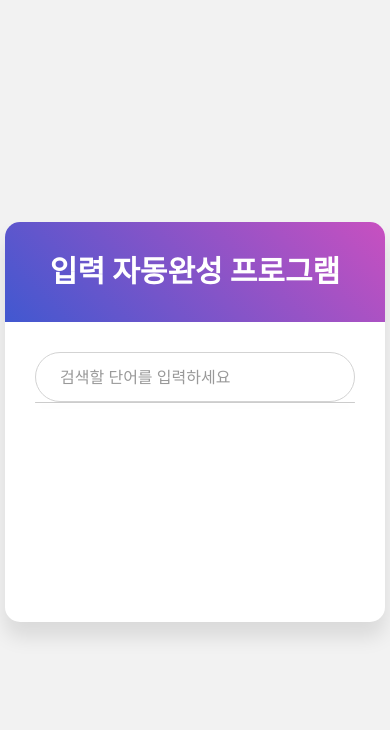
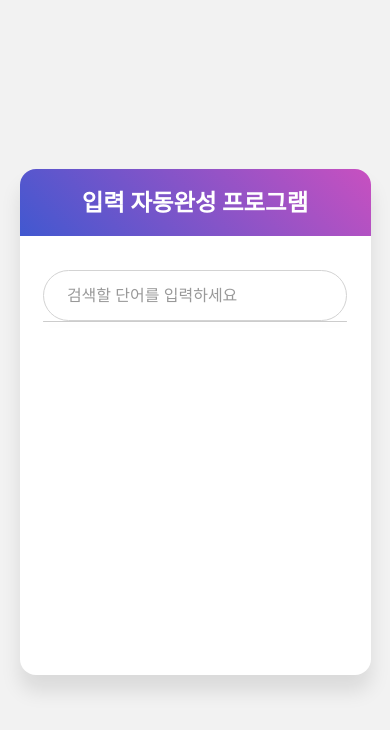
Before and after one commit to helloyoon07/-, a Flask app: page / in a window 390 px wide. Shown: the top 730 px of the page. Run offline with Flask 3, Linux system fonts and the light colour scheme; parts of the project's set-up code (start-up, migrations or seed data) failed here and were passed over.

Commit message:
Update style.css with responsive layout

```diff
--- a/static/css/style.css
+++ b/static/css/style.css
@@ -14,6 +14,8 @@ body {
   width: 100%;
   place-items: center;
   background: #f2f2f2;
+  font-size: 16px;
+  /* rem 기준 */
 }
 
 ::selection {
@@ -22,43 +24,48 @@ body {
 }
 
 .wrapper {
-  width: 380px;
+  width: 90vw;
+  max-width: 400px;
+  min-width: 260px;
+  height: auto;
+  min-height: 60vh;
   background: #fff;
-  border-radius: 15px;
-  box-shadow: 0 15px 20px rgba(0, 0, 0, 0.1);
+  border-radius: 1rem;
+  box-shadow: 0 1rem 1.25rem rgba(0, 0, 0, 0.1);
   position: relative;
-  min-height: 400px;
 }
 
 .wrapper .title {
-  font-size: 30px;
+  font-size: 6vw;
+  max-font-size: 2rem;
   font-weight: 600;
   text-align: center;
-  line-height: 100px;
+  line-height: 8vh;
   color: #fff;
   user-select: none;
-  border-radius: 15px 15px 0 0;
+  border-radius: 1rem 1rem 0 0;
   background: linear-gradient(-135deg, #c850c0, #4158d0);
 }
 
 .wrapper form {
-  padding: 10px 30px 40px;
+  padding: 2vh 6vw 4vh;
 }
 
 .wrapper form .field {
   position: relative;
   width: 100%;
-  height: 50px;
-  margin-top: 20px;
+  height: 6vh;
+  min-height: 48px;
+  margin-top: 2vh;
 }
 
 .wrapper form .field input {
   width: 100%;
   height: 100%;
-  font-size: 16px;
-  padding-left: 20px;
+  font-size: 1rem;
+  padding-left: 1.2rem;
   border: 1px solid lightgrey;
-  border-radius: 25px;
+  border-radius: 2rem;
   transition: all 0.3s ease;
   outline: none;
 }
@@ -71,29 +78,30 @@ body {
 .wrapper form .field label {
   position: absolute;
   top: 50%;
-  left: 20px;
+  left: 1.2rem;
   transform: translateY(-50%);
   color: #999;
-  font-size: 16px;
+  font-size: 1rem;
   font-weight: 400;
   pointer-events: none;
   transition: all 0.3s ease;
   background-color: white;
-  padding: 0 5px;
+  padding: 0 0.3rem;
 }
 
 form .field input:focus~label,
 form .field input:valid~label {
   top: 0;
-  font-size: 13px;
+  font-size: 0.8rem;
   color: #4158d0;
   transform: translateY(-50%);
 }
 
 form .signup-link {
   text-align: center;
-  margin-top: 20px;
+  margin-top: 2vh;
   color: #262626;
+  font-size: 0.95rem;
 }
 
 form .signup-link a {
@@ -107,16 +115,17 @@ form .signup-link a:hover {
 
 .resend-btn {
   width: 70%;
-  height: 40px;
+  height: 5vh;
+  min-height: 40px;
   background: linear-gradient(-135deg, #c850c0, #4158d0);
   color: #fff;
   border: none;
-  border-radius: 25px;
-  font-size: 15px;
+  border-radius: 2rem;
+  font-size: 1rem;
   font-weight: 500;
   cursor: pointer;
   transition: all 0.3s ease;
-  margin: 20px auto 0;
+  margin: 2vh auto 0;
   display: block;
 }
 
@@ -133,17 +142,16 @@ form .signup-link a:hover {
   background: white;
   border: 1px solid #ccc;
   border-top: none;
-  max-height: 240px;
-  /* 8개 * 30px */
+  max-height: 30vh;
   overflow-y: auto;
   z-index: 10;
-  box-shadow: 0 4px 10px rgba(0, 0, 0, 0.05);
-  border-radius: 0 0 10px 10px;
+  box-shadow: 0 0.25rem 0.625rem rgba(0, 0, 0, 0.05);
+  border-radius: 0 0 0.625rem 0.625rem;
 }
 
 .suggestions li {
-  padding: 10px 15px;
-  font-size: 15px;
+  padding: 0.8rem 1rem;
+  font-size: 0.95rem;
   cursor: pointer;
   transition: background 0.2s;
 }
```
